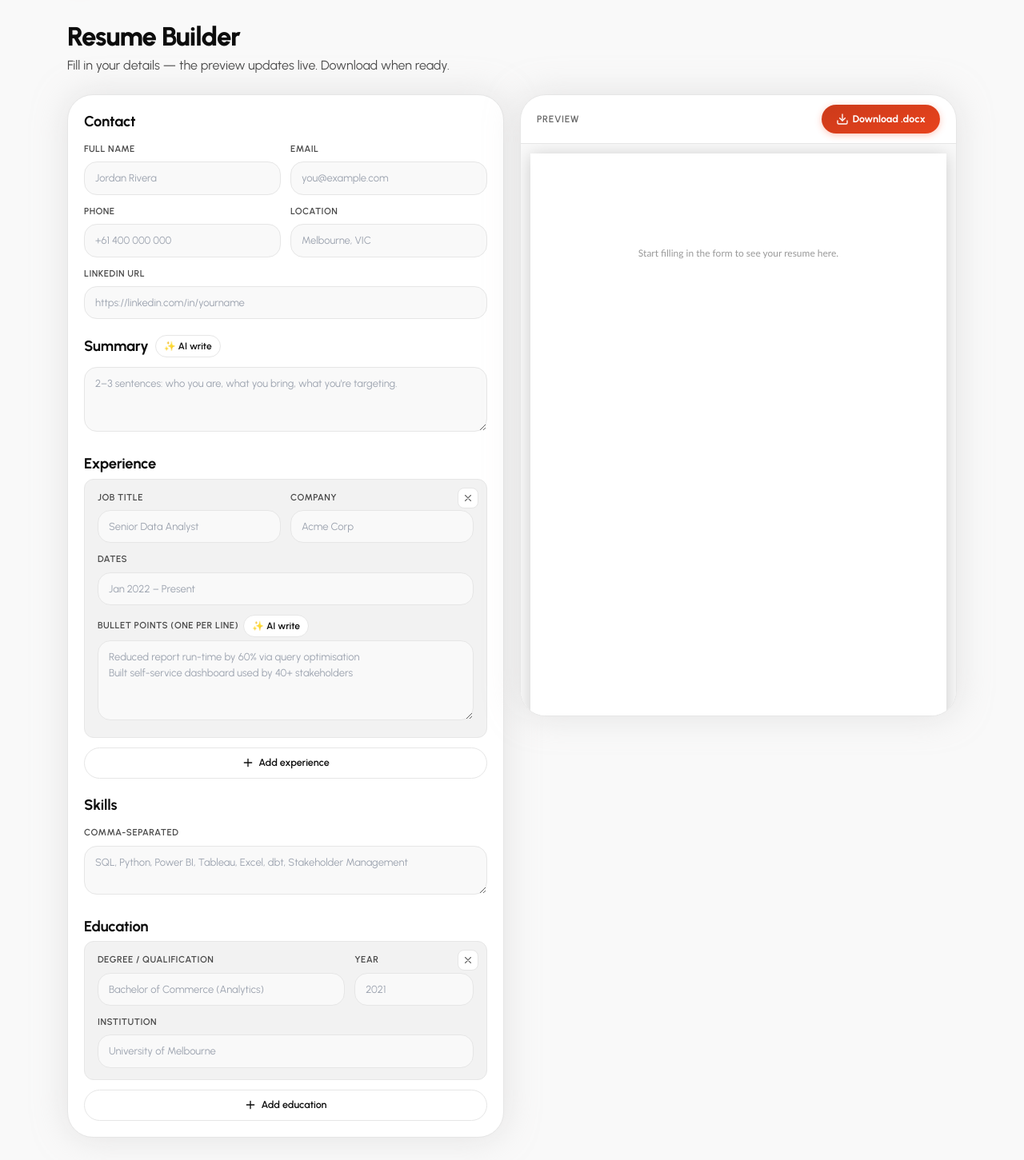
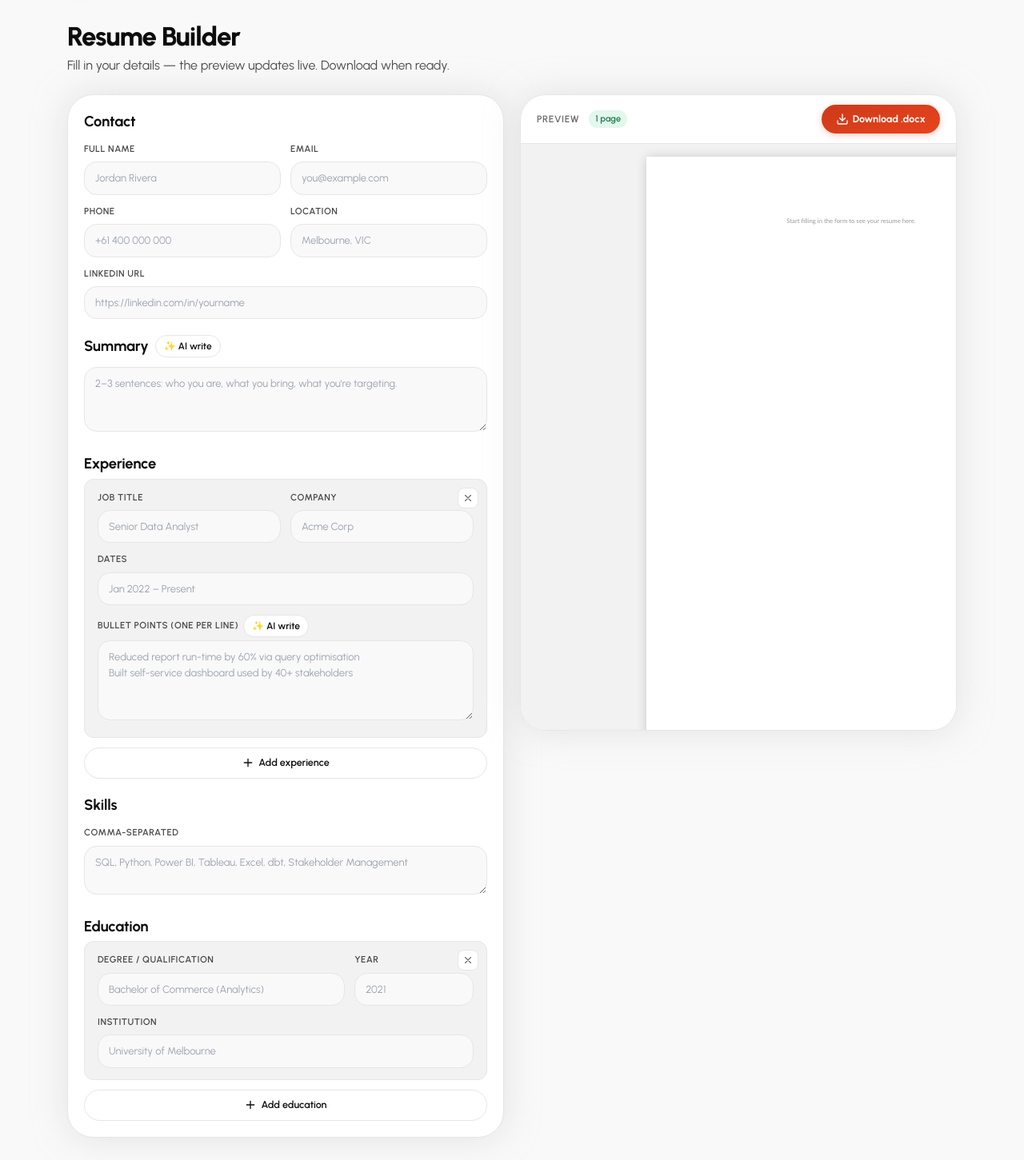
Before and after one commit to Nam-Aniket/northstar, a FastAPI app: page /builder in a window 1280 px wide. Shown: the part 65-1516 px from the top of the page at 80% size. Run offline with FastAPI, Linux system fonts and the light colour scheme; parts of the project's set-up code (start-up, migrations or seed data) failed here and were passed over; some libraries are stand-ins or nearby versions.

Commit message:
feat(builder): A4 paged preview (page-break lines + page-count badge) + Windows launcher
- Builder preview now renders a true A4 page scaled to fit, with dashed
  page-break lines and a '1 page / 2 pages' badge, so you can see whether the
  resume fits one page at standard font size. Fully scrollable.
- run_app.bat for Windows; README notes the Windows path + Task Scheduler.

Co-Authored-By: Claude Fable 5 <noreply@anthropic.com>

```diff
--- a/app/templates/builder.html
+++ b/app/templates/builder.html
@@ -92,21 +92,26 @@
     <div class="panel overflow-hidden">
       {# Toolbar #}
       <div class="flex items-center justify-between px-5 py-3 border-b" style="border-color:rgb(var(--c-line))">
-        <span class="text-xs font-semibold uppercase tracking-wider" style="color:rgb(var(--c-muted))">Preview</span>
+        <div class="flex items-center gap-3">
+          <span class="text-xs font-semibold uppercase tracking-wider" style="color:rgb(var(--c-muted))">Preview</span>
+          <span id="page-count-badge" style="display:none;font-size:11px;font-weight:600;padding:2px 8px;border-radius:20px;line-height:1.6"></span>
+        </div>
         <button type="button" id="download-btn" class="btn-apply">
           <svg class="w-4 h-4" viewBox="0 0 24 24" fill="none" stroke="currentColor" stroke-width="2" stroke-linecap="round" stroke-linejoin="round"><path d="M21 15v4a2 2 0 0 1-2 2H5a2 2 0 0 1-2-2v-4"/><polyline points="7 10 12 15 17 10"/><line x1="12" y1="15" x2="12" y2="3"/></svg>
           Download .docx
         </button>
       </div>
-      {# Paper #}
-      <div style="background:rgb(var(--c-bg));padding:12px;max-height:78vh;overflow-y:auto">
-        <div id="preview-paper"
-          style="background:#fff;color:#111;font-family:Calibri,Arial,sans-serif;font-size:10.5pt;
-                 line-height:1.45;padding:2cm;max-width:21cm;margin:0 auto;box-shadow:0 2px 20px rgba(0,0,0,.18);
-                 min-height:29.7cm">
-          <p style="color:#999;font-size:12px;text-align:center;margin-top:40px">
-            Start filling in the form to see your resume here.
-          </p>
+      {# Paper scroll container #}
+      <div id="paper-scroll" data-lenis-prevent style="background:rgb(var(--c-sand));padding:16px;max-height:80vh;overflow:auto">
+        <div id="paper-scaler" style="transform-origin:top center;margin:0 auto">
+          <div id="preview-paper"
+            style="position:relative;background:#fff;color:#111;font-family:Calibri,Arial,sans-serif;font-size:10.5pt;
+                   line-height:1.45;padding:76px;width:794px;min-height:1122px;box-sizing:border-box;
+                   box-shadow:0 2px 20px rgba(0,0,0,.18)">
+            <p style="color:#999;font-size:12px;text-align:center;margin-top:40px">
+              Start filling in the form to see your resume here.
+            </p>
+          </div>
         </div>
       </div>
     </div>
@@ -281,7 +286,85 @@
     }
 
     document.getElementById('preview-paper').innerHTML = html.join('');
+    layoutPaper();
   }
+
+  /* ── Layout pass: scale paper to fit pane + page-break markers ─────────── */
+  var A4_H = 1122; /* px at 96dpi = 29.7cm */
+  var A4_W = 794;  /* px at 96dpi = 21cm   */
+
+  function layoutPaper() {
+    var scroll  = document.getElementById('paper-scroll');
+    var scaler  = document.getElementById('paper-scaler');
+    var paper   = document.getElementById('preview-paper');
+    if (!scroll || !scaler || !paper) return;
+
+    /* 1. Scale to fit available width (never upscale) */
+    var available = scroll.clientWidth - 32; /* 16px padding each side */
+    var S = Math.min(1, available / A4_W);
+    scaler.style.transform = 'scale(' + S + ')';
+    /* Collapse the scaler's layout height to match visual height so scroll
+       area doesn't have dead space below the scaled page */
+    scaler.style.height = Math.round(paper.offsetHeight * S) + 'px';
+    scaler.style.width  = A4_W + 'px';
+
+    /* 2. Remove existing page-break markers */
+    var old = paper.querySelectorAll('.pagebreak');
+    for (var i = 0; i < old.length; i++) { old[i].remove(); }
+
+    /* 3. Draw new markers */
+    var pages = Math.ceil(paper.offsetHeight / A4_H);
+    for (var k = 1; k < pages; k++) {
+      var marker = document.createElement('div');
+      marker.className = 'pagebreak';
+      marker.style.cssText = [
+        'position:absolute',
+        'left:0',
+        'right:0',
+        'top:' + (k * A4_H) + 'px',
+        'border-top:2px dashed #cbd5e1',
+        'pointer-events:none',
+        'z-index:10',
+      ].join(';');
+      var label = document.createElement('span');
+      label.style.cssText = [
+        'position:absolute',
+        'right:6px',
+        'top:3px',
+        'font-size:9px',
+        'font-family:Arial,sans-serif',
+        'color:#94a3b8',
+        'background:#fff',
+        'padding:0 4px',
+        'border-radius:3px',
+      ].join(';');
+      label.textContent = 'Page ' + (k + 1);
+      marker.appendChild(label);
+      paper.appendChild(marker);
+    }
+
+    /* 4. Page-count badge */
+    var badge = document.getElementById('page-count-badge');
+    if (badge) {
+      badge.style.display = 'inline-block';
+      if (pages <= 1) {
+        badge.textContent = '1 page';
+        badge.style.color      = 'rgb(var(--c-good-ink, 21 128 61))';
+        badge.style.background = 'rgb(var(--c-good-soft, 220 252 231))';
+      } else {
+        badge.textContent = pages + ' pages';
+        badge.style.color      = 'rgb(var(--c-accent-ink, 180 83 9))';
+        badge.style.background = 'rgb(var(--c-accent-soft, 254 243 199))';
+      }
+    }
+  }
+
+  /* Debounced resize listener */
+  var resizeTimer = null;
+  window.addEventListener('resize', function () {
+    clearTimeout(resizeTimer);
+    resizeTimer = setTimeout(layoutPaper, 120);
+  });
 
   /* ── LocalStorage ───────────────────────────────────────────────────────── */
   var STORE_KEY = 'ns-resume';
```
Also changed, not shown: README.md, 1 other file.
